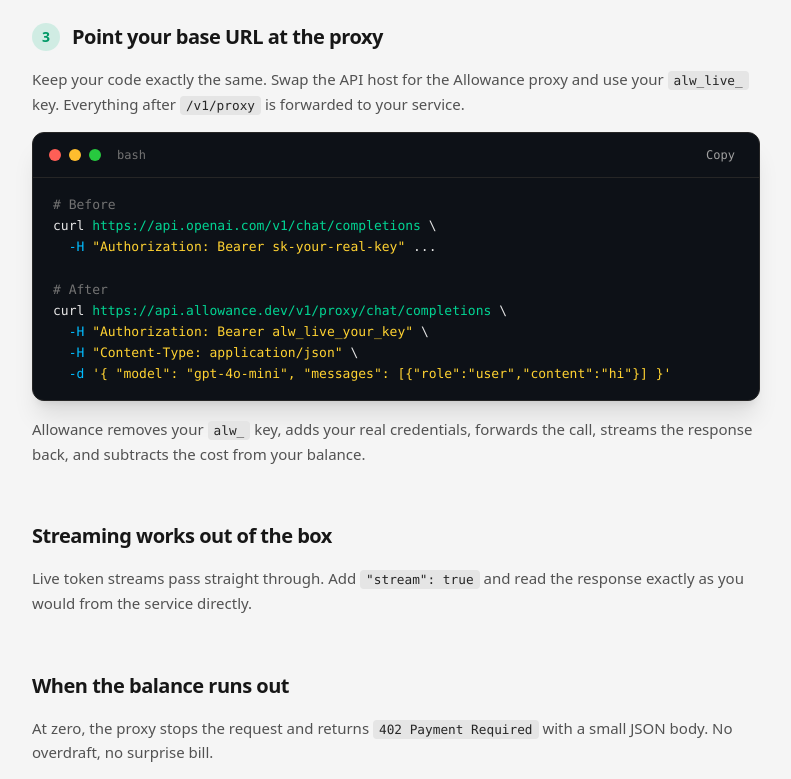
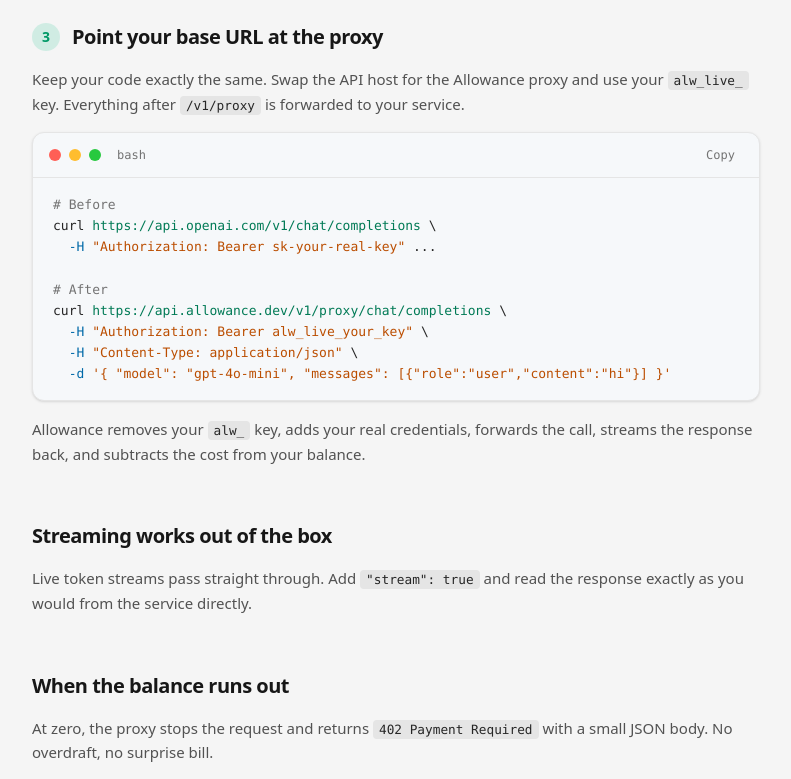
Before and after one commit to 9atar6/allowance, a Next.js app in the folder dashboard/: page /docs in a window 1280 px wide. Shown: the part 620-1399 px from the top of the page, without its empty margins (368-1159 px from the left). Built offline with nearby package versions, Linux system fonts and the light colour scheme.

Commit message:
fix: code block now follows light/dark theme

```diff
--- a/dashboard/components/marketing/code-block.tsx
+++ b/dashboard/components/marketing/code-block.tsx
@@ -3,10 +3,11 @@
 import { useState } from "react";
 
 // Lightweight shell-syntax coloring. Tokens: quoted strings, flags, URLs.
+// Colors come in light/dark pairs so the block reads in both themes.
 function classify(tok: string): string {
-  if (/^["']/.test(tok)) return "text-amber-300";
-  if (/^https?:\/\//.test(tok)) return "text-emerald-400";
-  if (/^-{1,2}[A-Za-z]/.test(tok)) return "text-sky-400";
+  if (/^["']/.test(tok)) return "text-amber-700 dark:text-amber-300";
+  if (/^https?:\/\//.test(tok)) return "text-emerald-700 dark:text-emerald-400";
+  if (/^-{1,2}[A-Za-z]/.test(tok)) return "text-sky-700 dark:text-sky-400";
   return "";
 }
 
@@ -48,8 +49,8 @@
   }
 
   return (
-    <div className="overflow-hidden rounded-xl border border-neutral-800 bg-[#0d1117] shadow-xl">
-      <div className="flex items-center justify-between border-b border-neutral-800 px-4 py-2.5">
+    <div className="overflow-hidden rounded-xl border border-neutral-200 bg-[#f6f8fa] shadow-sm dark:border-neutral-800 dark:bg-[#0d1117] dark:shadow-xl">
+      <div className="flex items-center justify-between border-b border-neutral-200 px-4 py-2.5 dark:border-neutral-800">
         <div className="flex items-center gap-2">
           <span className="h-3 w-3 rounded-full bg-[#ff5f56]" />
           <span className="h-3 w-3 rounded-full bg-[#ffbd2e]" />
@@ -59,12 +60,12 @@
         <button
           type="button"
           onClick={copy}
-          className="rounded px-2 py-1 font-mono text-xs text-neutral-400 transition-colors hover:bg-neutral-800 hover:text-neutral-200"
+          className="rounded px-2 py-1 font-mono text-xs text-neutral-500 transition-colors hover:bg-neutral-200 hover:text-neutral-800 dark:hover:bg-neutral-800 dark:hover:text-neutral-200"
         >
           {copied ? "Copied" : "Copy"}
         </button>
       </div>
-      <pre className="overflow-x-auto px-5 py-4 text-[13px] leading-relaxed text-neutral-200">
+      <pre className="overflow-x-auto px-5 py-4 text-[13px] leading-relaxed text-neutral-800 dark:text-neutral-200">
         <code className="font-mono">
           {code.split("\n").map((line, i) => (
             <Line key={i} line={line} />
```
